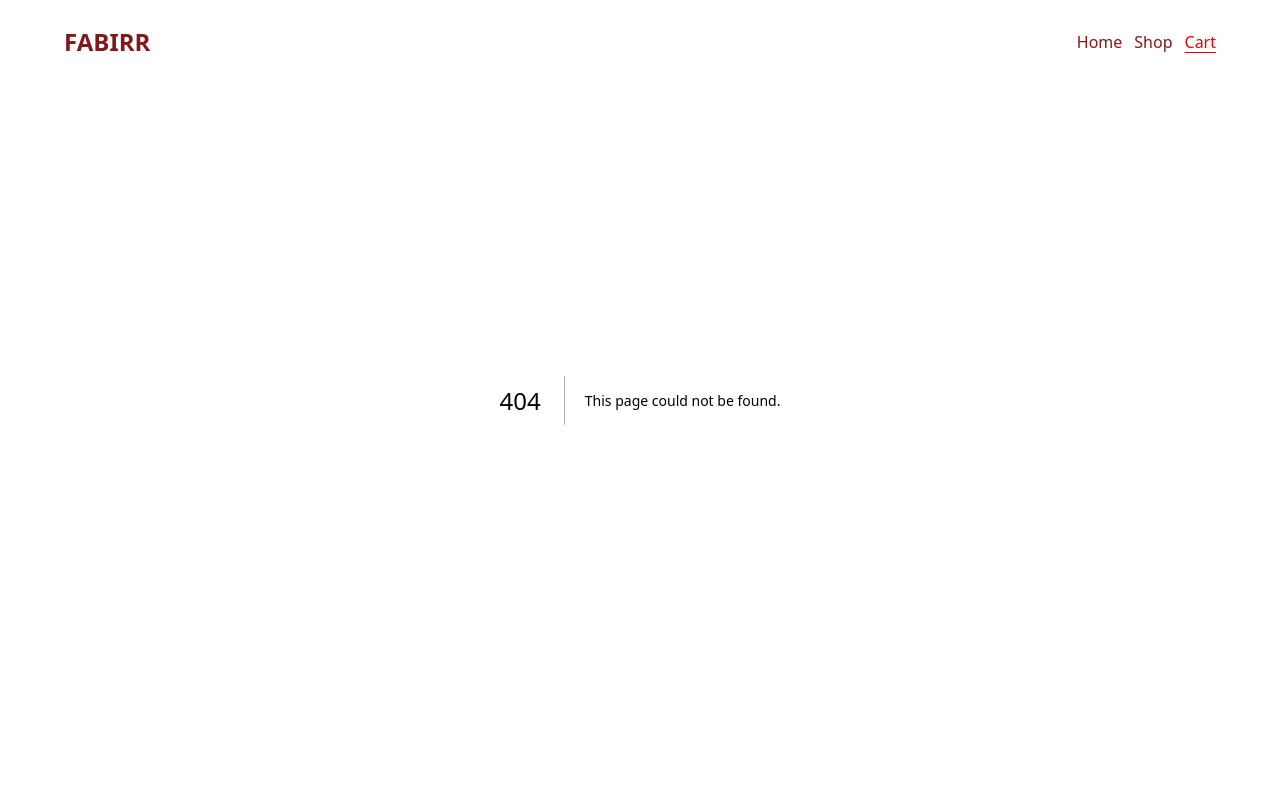
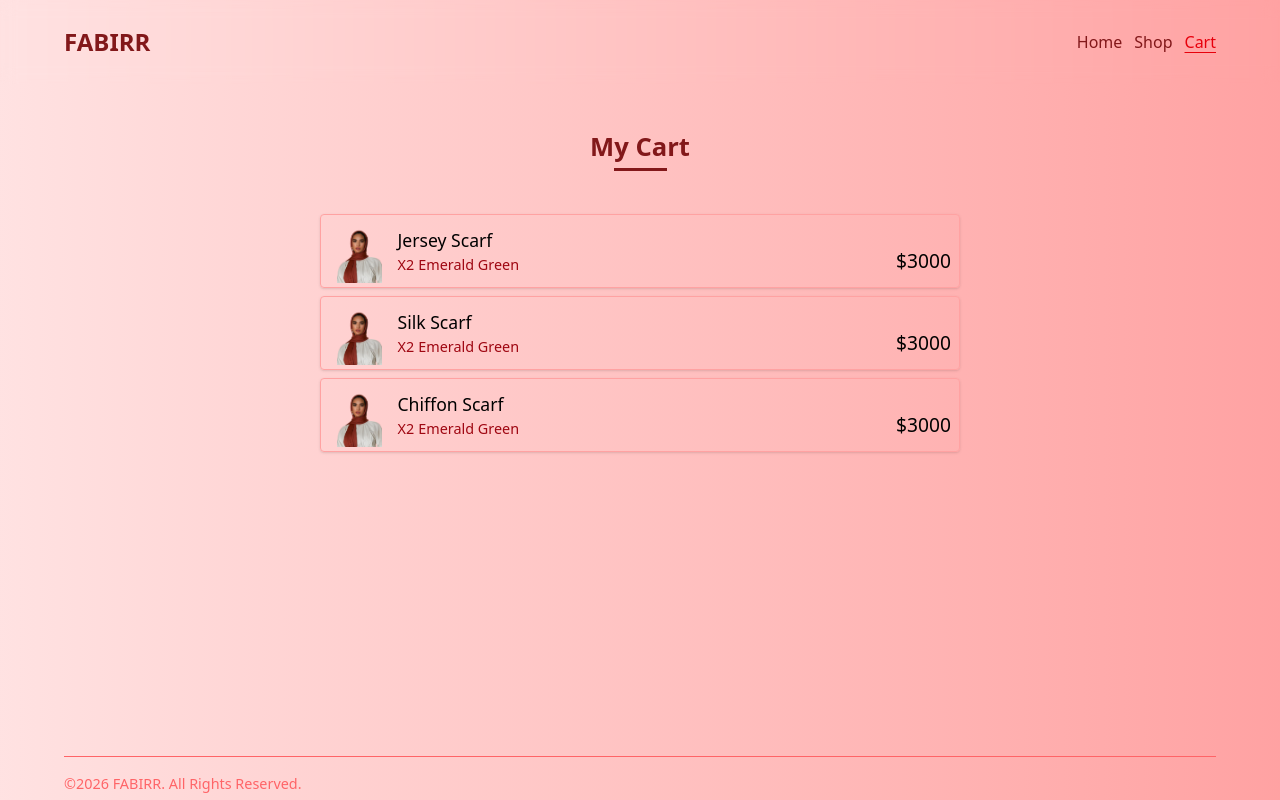
Before and after one commit to Simplysaad/Fabirr, a Next.js app: page /cart in a window 1280 px wide. Before the commit this address had no page. Shown: the top 800 px of the page. Built offline with nearby package versions, Linux system fonts and the light colour scheme.

Commit message:
feat: design cart page and cart item component

```diff
--- /dev/null
+++ b/src/app/cart/page.jsx
@@ -0,0 +1,43 @@
+import CartItem from "@/components/CartItem";
+import UnderlinedHeader from "@/components/UnderlinedHeader";
+import React from "react";
+
+const CartPage = () => {
+  const cartItems = [
+    {
+      title: "Jersey Scarf",
+      color: "emerald green",
+      quantity: 2,
+      amount: 3000,
+      image: "/hero.png"
+    },
+    {
+      title: "Silk Scarf",
+      color: "emerald green",
+      quantity: 2,
+      amount: 3000,
+      image: "/hero.png"
+    },
+    {
+      title: "Chiffon Scarf",
+      color: "emerald green",
+      quantity: 2,
+      amount: 3000,
+      image: "/hero.png"
+    },
+  ];
+
+  return (
+    <div className="mt-32 flex flex-col justify-center items-center">
+      <UnderlinedHeader text="My Cart" />
+
+      <div className="cart-group flex flex-col gap-2 md:w-[60%] lg:w-[50%] py-12">
+        {cartItems.map((item, idx) => (
+          <CartItem key={idx} item={item} />
+        ))}
+      </div>
+    </div>
+  );
+};
+
+export default CartPage;
--- a/src/app/shop/page.jsx
+++ b/src/app/shop/page.jsx
@@ -1,9 +1,18 @@
 import React from "react";
 import ProductCard from "@/components/ProductCard";
 
+const products = [
+  {
+    name: "",
+    availableColors: [],
+    image: "",
+
+  }
+]
 const shopPage = () => {
+
   return (
-    <div className="pt-32 ">
+    <div className="pt-32">
       <h2 className="text-center text-[1.2rem] md:text-[1.6rem] font-semibold text-red-900">
         Fe<span className="border-b-3">atured Collectio</span>ns
       </h2>
--- /dev/null
+++ b/src/components/CartItem.jsx
@@ -0,0 +1,30 @@
+import React from "react";
+import Image from "next/image";
+
+const CartItem = ({ item }) => {
+  const { title, color, quantity, amount, image } = item;
+  return (
+    <div className="cart-item  flex items-center gap-2 border rounded border-red-300 shadow  py-1 px-2">
+      <div className="cart-item-image h-16 w-auto p-2 overflow-hidden">
+        <Image alt={title} src={image} height={50} width={50} />
+      </div>
+      <div className="cart-item-info flex gap- items-end w-full justify-between">
+        <div className="flex flex-col">
+          <p className="cart-item-title text-[1.1rem] font-medium">
+            {title}
+          </p>
+          <span className="flex gap-1 text-red-800 capitalize text-[.9rem]">
+            <p className="cart-item-title">{`x${quantity}`}</p>
+            <p className="cart-item-title">{color}</p>
+          </span>
+        </div>
+        <div>
+          <p className="cart-item-title text-[1.2rem] font-medium">{`$${amount}`}</p>
+        </div>
+      </div>
+      {/* <div className="text-red-600 border rounded px-2">x</div> */}
+    </div>
+  );
+};
+
+export default CartItem;
--- /dev/null
+++ b/src/components/UnderlinedHeader.jsx
@@ -0,0 +1,16 @@
+import React from "react";
+
+const UnderlinedHeader = ({ text = "" }) => {
+  const initial = text.slice(0, 1);
+  const middle = text.slice(1, text.length - 2);
+  const final = text.substring(text.length - 2, text.length);
+  return (
+    <h2 className="text-center  text-[1.2rem] md:text-[1.6rem] font-semibold text-red-900">
+      {initial}
+      <span className="border-b-3 pb-1">{middle}</span>
+      {final}
+    </h2>
+  );
+};
+
+export default UnderlinedHeader;
```
